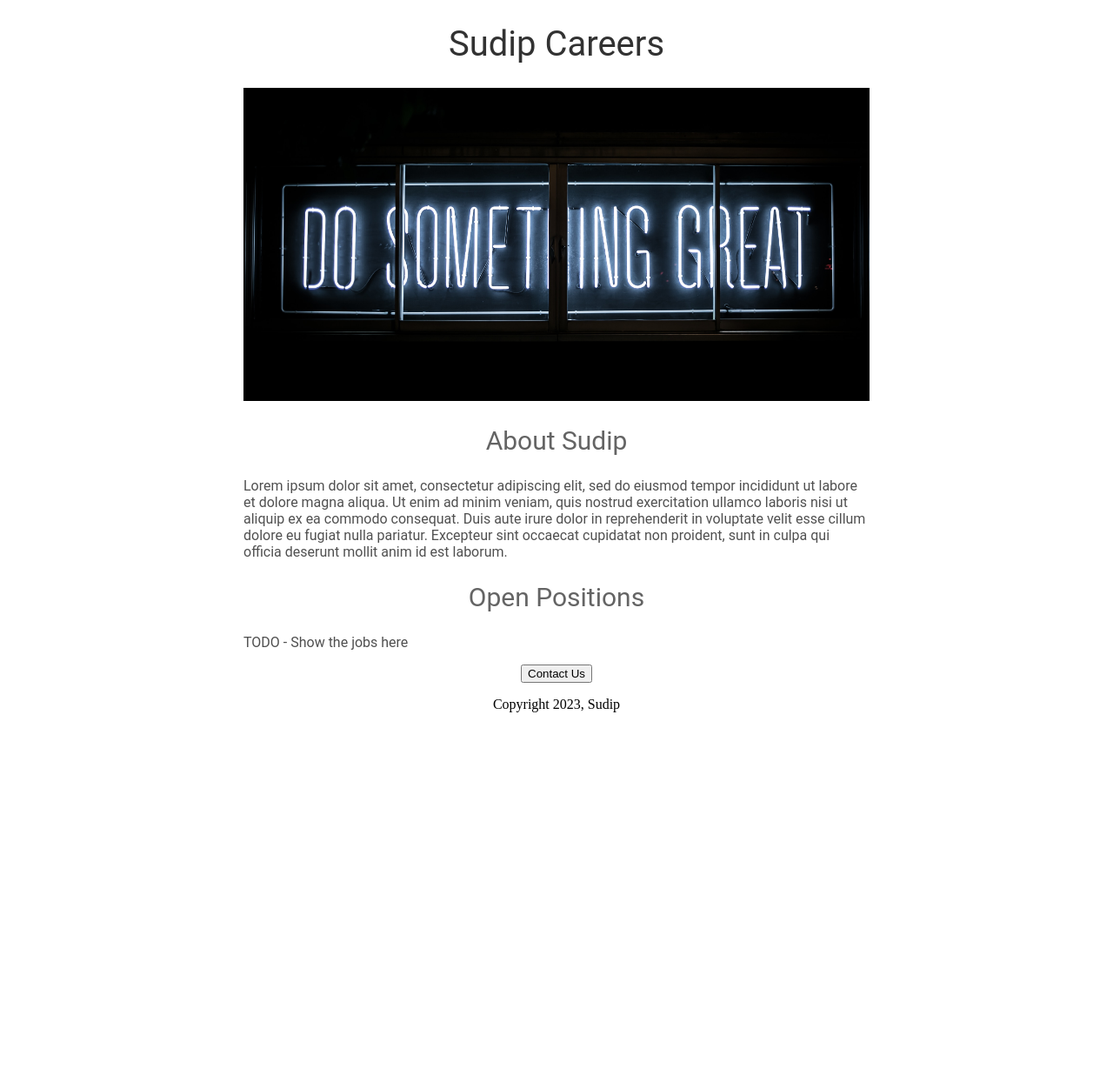
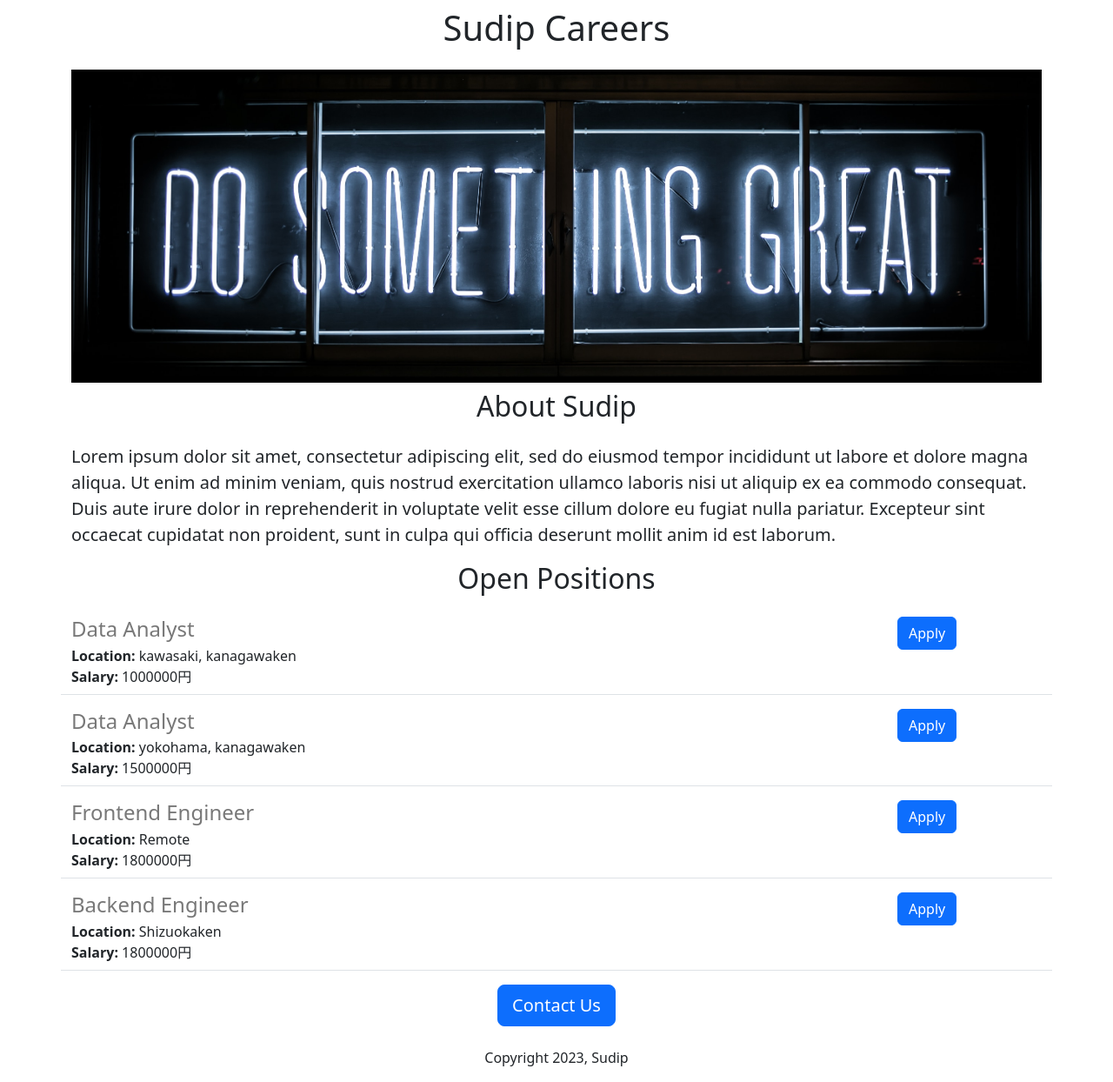
Before and after one commit to LearningwithSudip/Sudip-careers-website-v2, a Flask app: page / in a window 1280 px wide. Shown: the whole page at 87% size. Before the commit the page ends 819 px from the top, so only its background shows below. Run offline with Flask 3, Linux system fonts and the light colour scheme.

Commit message:
Add dynamic data and api

```diff
--- a/app.py
+++ b/app.py
@@ -1,11 +1,43 @@
-from flask import Flask, render_template, url_for
+from flask import Flask, render_template, jsonify
 
 app = Flask(__name__)
+
+JOBS = [
+  {
+    'id': 1,
+    'title': 'Data Analyst',
+    'location': 'kawasaki, kanagawaken',
+    'Salary': '1000000円'
+  },
+  {
+    'id': 2,
+    'title': 'Data Analyst',
+    'location': 'yokohama, kanagawaken',
+    'Salary': '1500000円'
+  },
+  {
+    'id': 3,
+    'title': 'Frontend Engineer',
+    'location': 'Remote',
+    'Salary': '1800000円'
+  },
+  {
+    'id': 4,
+    'title': 'Backend Engineer',
+    'location': 'Shizuokaken',
+    'Salary': '1800000円'
+  },
+]
 
 
 @app.route("/")
 def hello_world():
-  return render_template('home.html')
+  return render_template('home.html', jobs=JOBS, company_name="Sudip")
+
+
+@app.route("/api/job")
+def list_jobs():
+  return jsonify(JOBS)
 
 
 if __name__ == '__main__':
--- a/static/css/style.css
+++ b/static/css/style.css
@@ -1,31 +1,6 @@
-h1{
-    font-size : 40px;
-    font-family: Roboto;
-    font-weight: normal;
-    color: rgb(50,50,50);
-    text-align: center
-}
-h2{
-  font-size : 30px;
-  font-family: Roboto;
-  font-weight: normal;
-  color: rgb(100,100,100);
-  text-align: center
-}
+
 #banner {
   width : 100%;
   height : 360px;
   object-fit: cover;
 }
-
-#container {
-  max-width : 720px;
-  margin: 0 auto;
-}
-#Contact{
-  text-align: center;
-}
-.bodytext{
-  font-family: Roboto;
-  color: rgb(80,80,80);
-}
--- a/templates/home.html
+++ b/templates/home.html
@@ -1,25 +1,30 @@
 <!DOCTYPE html>
 <html lang="ja">
   <head>
-    <meta charset="utf-8" />
-    <meta name="viewport" content="width=device-width" />
+    <meta charset="utf-8">
+    <meta name="viewport" content="width=device-width, initial-scale=1">
+    <link rel='stylesheet' href="/static/css/style.css">
+<link href="https://cdn.jsdelivr.net/npm/bootstrap@5.3.0/dist/css/bootstrap.min.css" rel="stylesheet" integrity="sha384-9ndCyUaIbzAi2FUVXJi0CjmCapSmO7SnpJef0486qhLnuZ2cdeRhO02iuK6FUUVM" crossorigin="anonymous">
     <title>sudip careers</title>
-    <link rel='stylesheet' href="/static/css/style.css">
-  </head>
+</head>
   <body>
-    <div id="container">
-    <h1>Sudip Careers</h1>
-    <img id='banner' src="{{ url_for('static', filename='image.jpg')}}" />
-    <h2>About Sudip</h2>
-     <p class="bodytext">
-       Lorem ipsum dolor sit amet, consectetur adipiscing elit, sed do eiusmod tempor incididunt ut labore et dolore magna aliqua. Ut enim ad minim veniam, quis nostrud exercitation ullamco laboris nisi ut aliquip ex ea commodo consequat. Duis aute irure dolor in reprehenderit in voluptate velit esse cillum dolore eu fugiat nulla pariatur. Excepteur sint occaecat cupidatat non proident, sunt in culpa qui officia deserunt mollit anim id est laborum.
-     </p>
-    <h2>Open Positions</h2>
-    <p class="bodytext">TODO - Show the jobs here</p>
-    <div id="Contact">
-    <button>Contact Us</button>
-      <p>Copyright 2023, Sudip</p>
+    <div class="container">
+      <h1 class="text-center mt-2 mb-4">{{ company_name }} Careers</h1>
+      <img class="img-fluid" id="banner" src="{{ url_for('static', filename='image.jpg')}}" />
+      <h2 class="text-center mt-2 mb-4">About Sudip</h2>
+      <p class="lead">
+        Lorem ipsum dolor sit amet, consectetur adipiscing elit, sed do eiusmod tempor incididunt ut labore et dolore magna aliqua. Ut enim ad minim veniam, quis nostrud exercitation ullamco laboris nisi ut aliquip ex ea commodo consequat. Duis aute irure dolor in reprehenderit in voluptate velit esse cillum dolore eu fugiat nulla pariatur. Excepteur sint occaecat cupidatat non proident, sunt in culpa qui officia deserunt mollit anim id est laborum.
+      </p>
+      <h2 class="text-center mt-2 mb-4">Open Positions</h2>
+      <div>
+        {% for job in jobs %}
+          {% include 'jobs.html' %}
+        {% endfor %}
+        </div>
+      <div class="text-center">
+      <button class="btn btn-primary btn-lg">Contact Us</button>
+        <p class="mt-4">Copyright 2023, Sudip</p>
+      </div>
     </div>
-  </div>
   </body>
 </html>
--- /dev/null
+++ b/templates/jobs.html
@@ -0,0 +1,18 @@
+<div class="border-bottom row" style='margin-bottom:16px; padding-bottom:8px;'>
+  <div class="col-10">
+    <h4 style = "color:rgb(120,120,120); margin-bottom:4px;">
+    {{ job.title }}
+    </h4>
+    <div>
+    <b>Location:</b> {{ job.location }}
+    </div>
+    {% if 'Salary' in job %}
+    <div>
+    <b>Salary:</b> {{ job.Salary }}
+    </div>
+    {% endif %}
+  </div>
+  <div class="col-2">
+    <button type="button" class="btn btn-primary">Apply</button>
+   </div>
+</div>
```
